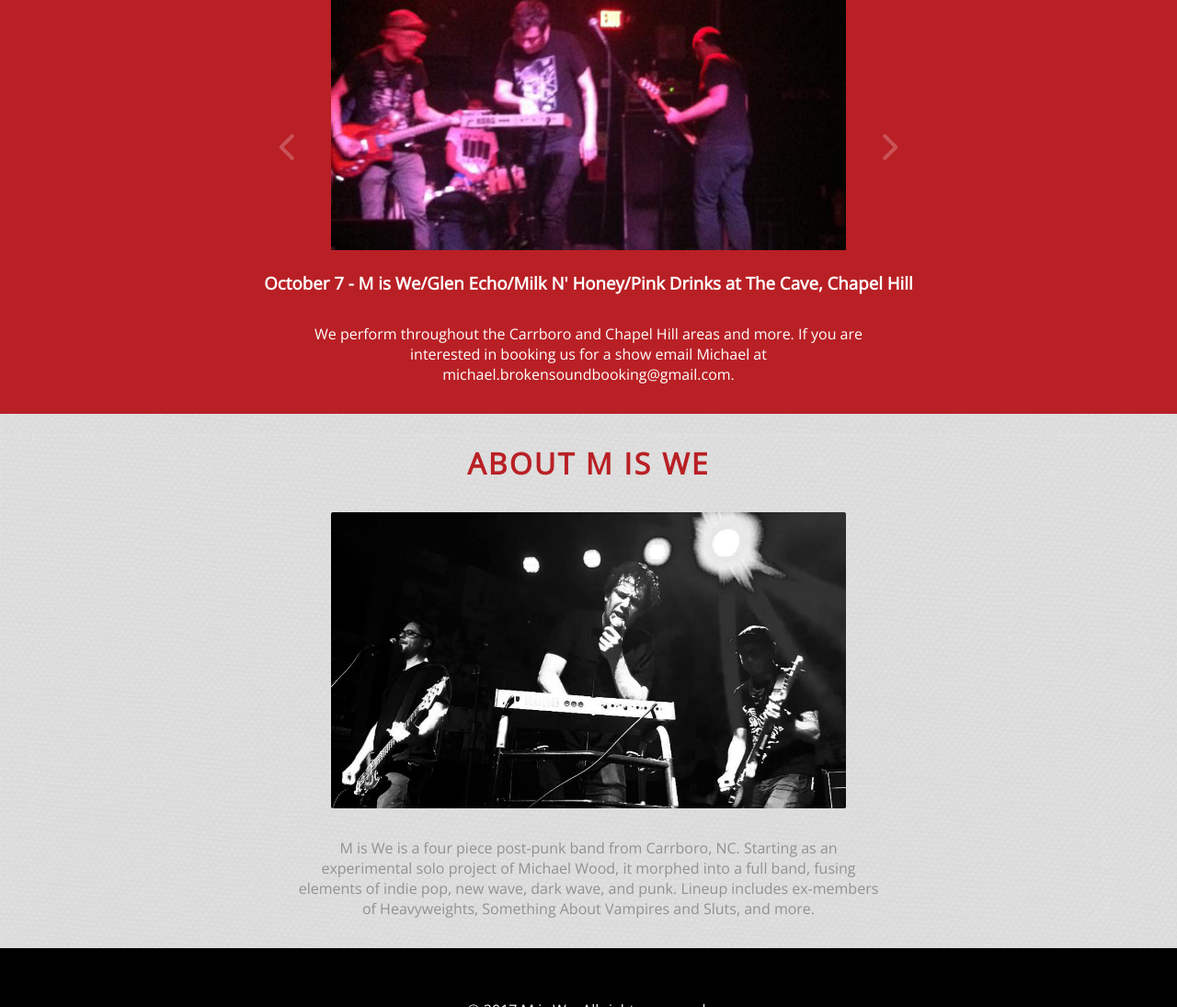
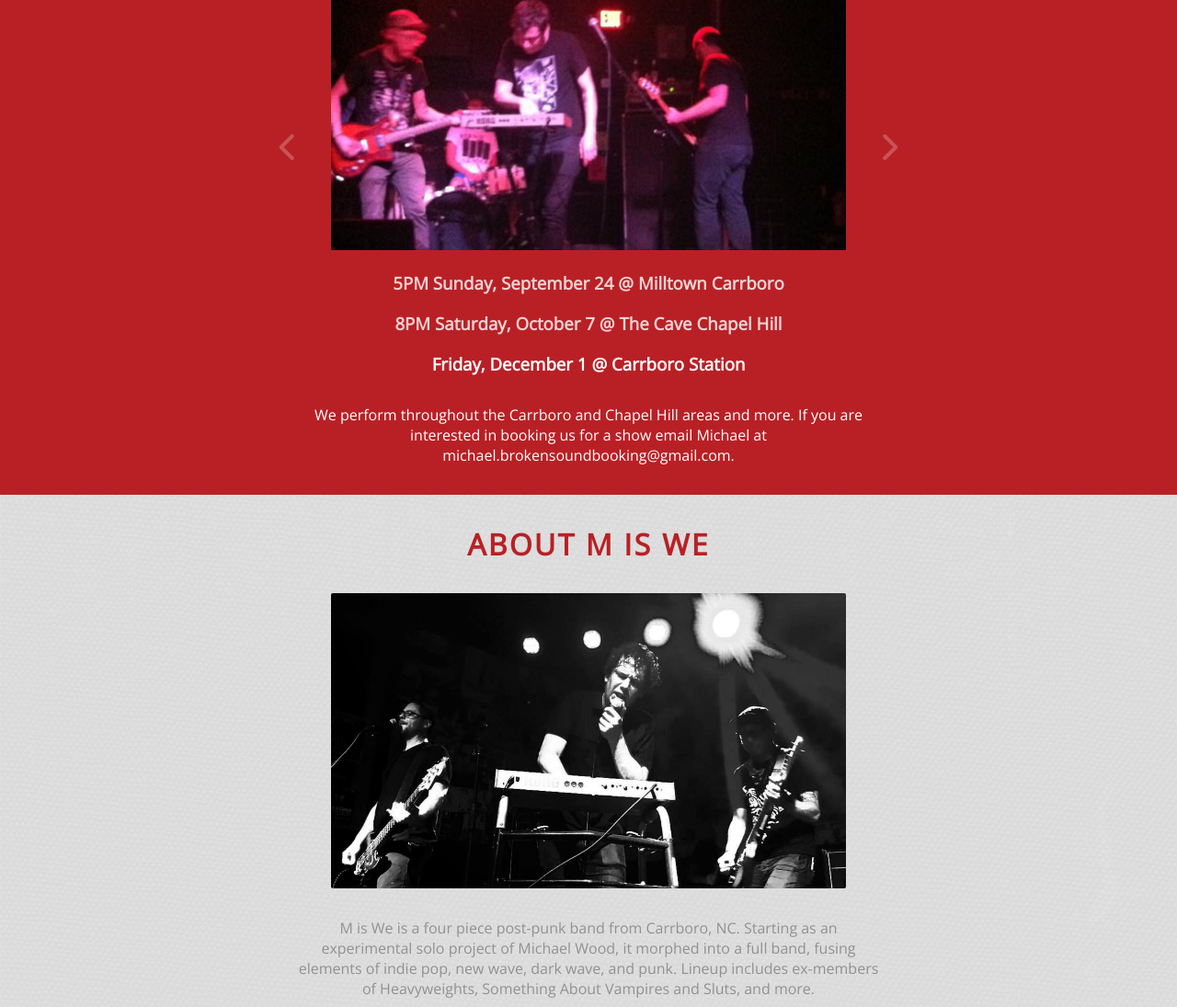
Before and after one commit to cooleydw494/mIsWe, a plain HTML site: page index.html in a window 1280 px wide. Shown: the part 1527-2622 px from the top of the page at 92% size. Drawn offline with nearby package versions, Linux system fonts and the light colour scheme.

Commit message:
updated shows, bio, etc, DNS setup miswe.com now live

```diff
--- a/css/style.css
+++ b/css/style.css
@@ -220,7 +220,18 @@ nav a:hover {
     text-shadow: 0px 0px 8px white;
     cursor: pointer;
 }
-
+.upcomingShows a {
+    text-decoration: none;
+    color: rgba(255, 255, 255, 0.8);
+    -webkit-transition: color 300ms;
+    transition: color 300ms;
+    -webkit-transition: letter-spacing 150ms;
+    transition: letter-spacing 150ms;
+}
+.upcomingShows a:hover {
+    color: black;
+    letter-spacing: .125em;
+}
 
 /*######### SECTION 5 - ABOUT US ########*/
 #aboutAnchor {
--- a/index.html
+++ b/index.html
@@ -97,7 +97,11 @@
             <i class="fa fa-chevron-right" id="slideRightBtn" aria-hidden="true"></i>
         </div>
 
-        <h3>October 7 - M is We/Glen Echo/Milk N' Honey/Pink Drinks at The Cave, Chapel Hill</h3>
+        <a href="https://www.facebook.com/events/108793929817720" target="_blank">
+        <h3>5PM Sunday, September 24 @ Milltown Carrboro</h3></a>
+        <a href="https://www.facebook.com/events/334353220347168" target="_blank">
+        <h3>8PM Saturday, October 7 @ The Cave Chapel Hill</h3></a>
+        <h3>Friday, December 1 @ Carrboro Station</h3>
 
         <p>We perform throughout the Carrboro and Chapel Hill areas and more. If you are interested in booking us
         for a show email Michael at michael.brokensoundbooking@gmail.com.</p>
```
